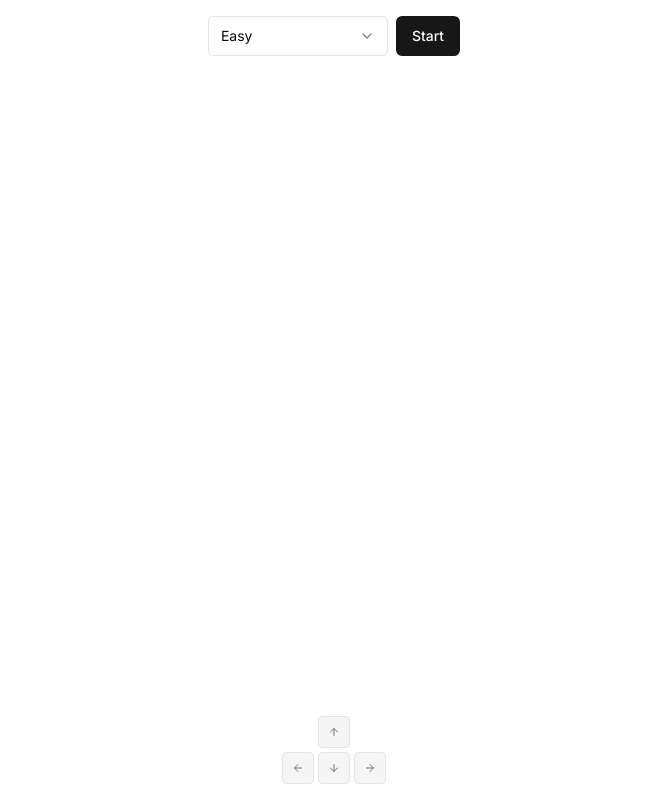
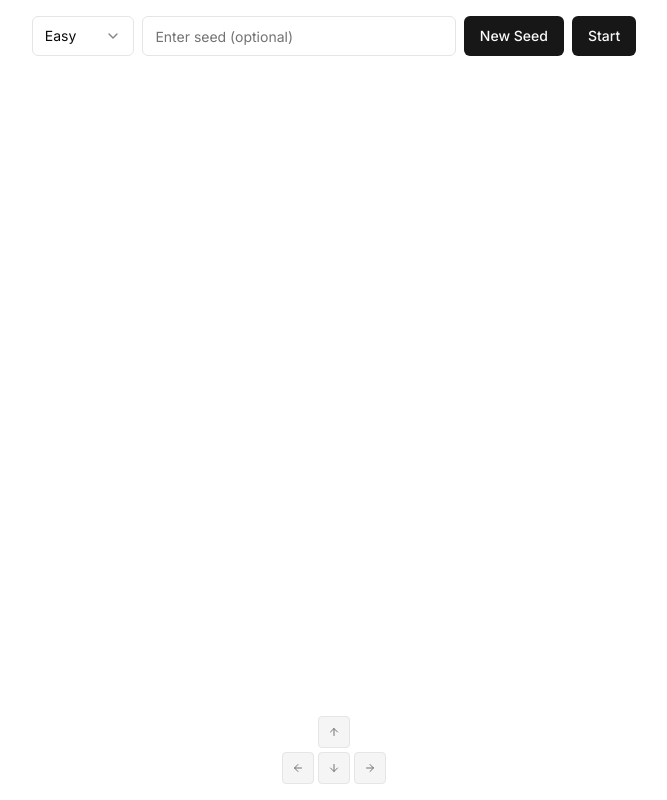
Before and after one commit to mavdotso/froggle, a Next.js app: page / in a window 1280 px wide. Shown: the whole page, without its empty margins (306-973 px from the left). Built offline with nearby package versions, Linux system fonts and the light colour scheme.

Commit message:
seed maze generation

```diff
--- a/package.json
+++ b/package.json
@@ -17,6 +17,7 @@
     "next": "14.2.7",
     "react": "^18",
     "react-dom": "^18",
+    "seedrandom": "^3.0.5",
     "tailwind-merge": "^2.5.2",
     "tailwindcss-animate": "^1.0.7"
   },
@@ -24,6 +25,7 @@
     "@types/node": "^20",
     "@types/react": "^18",
     "@types/react-dom": "^18",
+    "@types/seedrandom": "^3.0.8",
     "eslint": "^8",
     "eslint-config-next": "14.2.7",
     "postcss": "^8",
--- a/src/app/components/maze.tsx
+++ b/src/app/components/maze.tsx
@@ -2,13 +2,15 @@ import { Maze } from '@/lib/maze-generator';
 import React, { useEffect, useRef, useState } from 'react';
 import { Card, CardContent, CardFooter, CardHeader } from '@/components/ui/card';
 import { Badge } from '@/components/ui/badge';
+import { Button } from '@/components/ui/button';
 
 interface MazeCanvasProps {
     maze: Maze;
     cellSize: number;
+    onRestart: () => void;
 }
 
-export default function MazeCanvas({ maze, cellSize }: MazeCanvasProps) {
+export default function MazeCanvas({ maze, cellSize, onRestart }: MazeCanvasProps) {
     const canvasRef = useRef<HTMLCanvasElement | null>(null);
     const [playerPos, setPlayerPos] = useState({ x: maze.startCoord?.x || 0, y: maze.startCoord?.y || 0 });
     const [moveCount, setMoveCount] = useState(0);
@@ -192,6 +194,9 @@ export default function MazeCanvas({ maze, cellSize }: MazeCanvasProps) {
                         tabIndex={0}
                     />
                 </CardContent>
+                <CardFooter>
+                    <Button onClick={onRestart}>Restart</Button>
+                </CardFooter>
             </Card>
         </div>
     );
--- a/src/app/page.tsx
+++ b/src/app/page.tsx
@@ -1,21 +1,30 @@
 'use client'
 import { Maze } from '@/lib/maze-generator';
-import { useState, useEffect } from 'react';
+import { useState, useEffect, useCallback } from 'react';
 import MazeCanvas from './components/maze';
 import { DifficultySelector } from './components/difficulty-selector';
 import { Button } from '@/components/ui/button';
 import { ArrowKeys } from './components/arrow-keys-icon';
+import { Input } from '@/components/ui/input';
 
 export default function Home() {
   const [maze, setMaze] = useState<Maze | null>(null);
   const [cellSize, setCellSize] = useState<number>(40);
   const [difficulty, setDifficulty] = useState<string>("10");
   const [activeKey, setActiveKey] = useState<string | null>(null);
+  const [seed, setSeed] = useState<string>("");
 
-  function startMaze() {
+  const startMaze = useCallback(() => {
     const size = Number(difficulty) || 10;
-    setMaze(new Maze(size, size));
-  };
+    const newSeed = seed || Math.random().toString(36).substring(2, 15);
+    setSeed(newSeed);
+    setMaze(new Maze(size, size, newSeed));
+  }, [difficulty, seed]);
+
+  const generateNewSeed = useCallback(() => {
+    const newSeed = Math.random().toString(36).substring(2, 15);
+    setSeed(newSeed);
+  }, []);
 
   useEffect(() => {
     const handleKeyDown = (e: KeyboardEvent) => {
@@ -39,12 +48,19 @@ export default function Home() {
 
   return (
     <div className="flex flex-col justify-between items-center bg-white p-4 min-h-screen">
-      <div className="flex justify-center items-center mb-4">
+      <div className="flex justify-center items-center gap-2 mb-4">
         <DifficultySelector onDifficultyChange={setDifficulty} />
-        <Button onClick={startMaze} className="ml-2">Start</Button>
+        <Input
+          type="text"
+          value={seed}
+          onChange={(e) => setSeed(e.target.value)}
+          placeholder="Enter seed (optional)"
+        />
+        <Button onClick={generateNewSeed}>New Seed</Button>
+        <Button onClick={startMaze}>Start</Button>
       </div>
       <div className="flex flex-grow justify-center items-center">
-        {maze && <MazeCanvas maze={maze} cellSize={cellSize} />}
+        {maze && <MazeCanvas maze={maze} cellSize={cellSize} onRestart={startMaze} />}
       </div>
       <ArrowKeys activeKey={activeKey} />
     </div>
--- /dev/null
+++ b/src/components/ui/input.tsx
@@ -0,0 +1,25 @@
+import * as React from "react"
+
+import { cn } from "@/lib/utils"
+
+export interface InputProps
+  extends React.InputHTMLAttributes<HTMLInputElement> {}
+
+const Input = React.forwardRef<HTMLInputElement, InputProps>(
+  ({ className, type, ...props }, ref) => {
+    return (
+      <input
+        type={type}
+        className={cn(
+          "flex h-10 w-full rounded-md border border-input bg-background px-3 py-2 text-sm ring-offset-background file:border-0 file:bg-transparent file:text-sm file:font-medium placeholder:text-muted-foreground focus-visible:outline-none focus-visible:ring-2 focus-visible:ring-ring focus-visible:ring-offset-2 disabled:cursor-not-allowed disabled:opacity-50",
+          className
+        )}
+        ref={ref}
+        {...props}
+      />
+    )
+  }
+)
+Input.displayName = "Input"
+
+export { Input }
--- a/src/lib/maze-generator.ts
+++ b/src/lib/maze-generator.ts
@@ -1,13 +1,19 @@
+import seedrandom from 'seedrandom';
+
 export class Maze {
     width: number;
     height: number;
     mazeMap: any[][];
     startCoord: { x: number; y: number } | null = null;
     endCoord: { x: number; y: number } | null = null;
+    private rng: seedrandom.PRNG;
+    seed: string;
 
-    constructor(width: number, height: number) {
+    constructor(width: number, height: number, seed?: string) {
         this.width = width;
         this.height = height;
+        this.seed = seed || Math.random().toString(36).substring(2, 15);
+        this.rng = seedrandom(this.seed);
         this.mazeMap = Array.from({ length: height }, () =>
             Array.from({ length: width }, () => ({
                 n: false,
@@ -49,7 +55,7 @@ export class Maze {
                 .filter(({ nx, ny }) => nx >= 0 && ny >= 0 && nx < this.width && ny < this.height && !this.mazeMap[ny][nx].visited);
 
             if (unvisitedNeighbours.length) {
-                const { dir, nx, ny } = unvisitedNeighbours[Math.floor(Math.random() * unvisitedNeighbours.length)];
+                const { dir, nx, ny } = unvisitedNeighbours[Math.floor(this.rng.quick() * unvisitedNeighbours.length)];
                 this.mazeMap[y][x][dir] = true;
                 this.mazeMap[ny][nx][modDir[dir].o] = true;
                 this.mazeMap[ny][nx].visited = true;
@@ -68,8 +74,8 @@ export class Maze {
             { x: this.width - 1, y: this.height - 1 },
         ];
 
-        // Randomly choose the end position from three corners
-        this.endCoord = corners[Math.floor(Math.random() * corners.length)];
+        // Randomly choose the end position from three corners using the seeded RNG
+        this.endCoord = corners[Math.floor(this.rng.quick() * corners.length)];
 
         // Always set the start position to the top-left corner
         this.startCoord = { x: 0, y: 0 };
```
Also changed, not shown: 1 other file (tests, documents, lock files or other folders).
